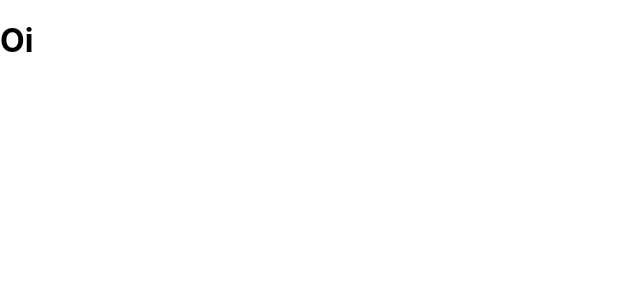
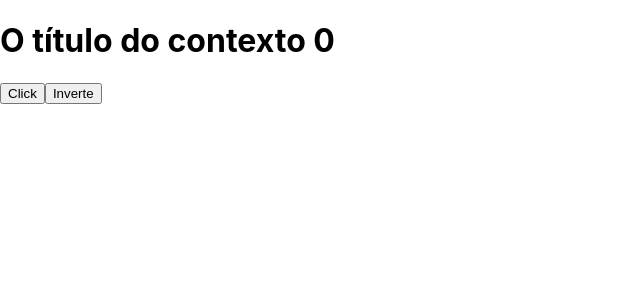
Before and after one commit to pdiegoneves/curso-de-react.js-next.js, a React (Create React App) app in the folder project-2/: page / in a window 1280 px wide. Shown: the top 300 px of the page, without its empty margins (0-640 px from the left). Built offline with nearby package versions, Linux system fonts and the light colour scheme.

Commit message:
'useReducer'

```diff
--- a/project-2/src/App.js
+++ b/project-2/src/App.js
@@ -1,3 +1,4 @@
+import { useReducer } from 'react'
 import './App.css'
 
 //eslint-disable-next-line
@@ -7,10 +8,43 @@
   counter: 0,
 }
 
+const reducer = (state, action) => {
+  switch (action.type) {
+    case 'muda': {
+      console.log('chamou muda com', action.payload)
+      return { ...state, title: action.payload }
+    }
+    case 'inverter': {
+      console.log('chamou inverter')
+      const { title } = state
+      return { ...state, title: title.split('').reverse().join('') }
+    }
+  }
+
+  console.log('NENHUMA AÇÃO ENCONTRADA...')
+  return { ...state }
+}
+
 function App() {
+  const [state, dispatch] = useReducer(reducer, globalState)
+  const { counter, title, body } = state
+
   return (
     <div>
-      <h1>Oi</h1>
+      <h1>
+        {title} {counter}
+      </h1>
+      <button
+        onClick={() =>
+          dispatch({
+            type: 'muda',
+            payload: new Date().toLocaleString('pt-BR'),
+          })
+        }
+      >
+        Click
+      </button>
+      <button onClick={() => dispatch({ type: 'inverter' })}>Inverte</button>
     </div>
   )
 }
```
